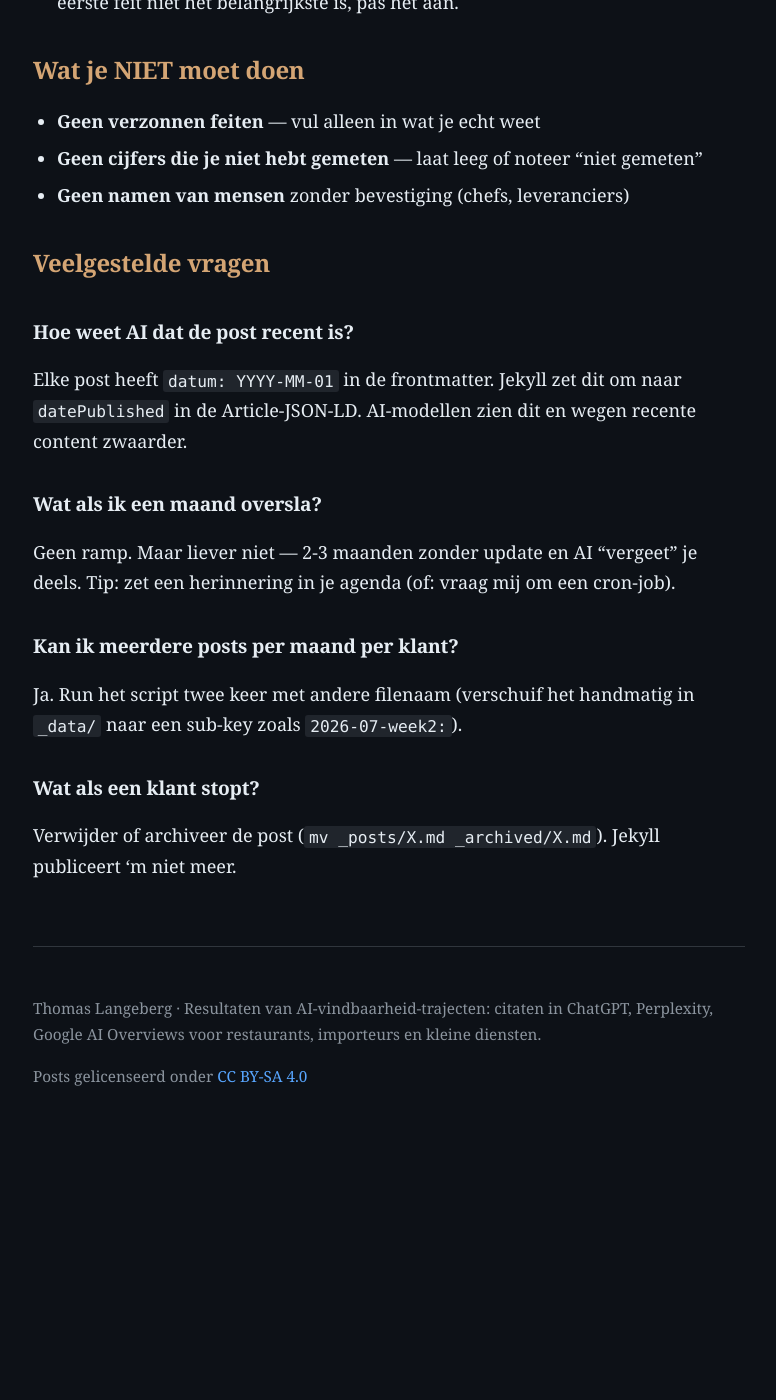
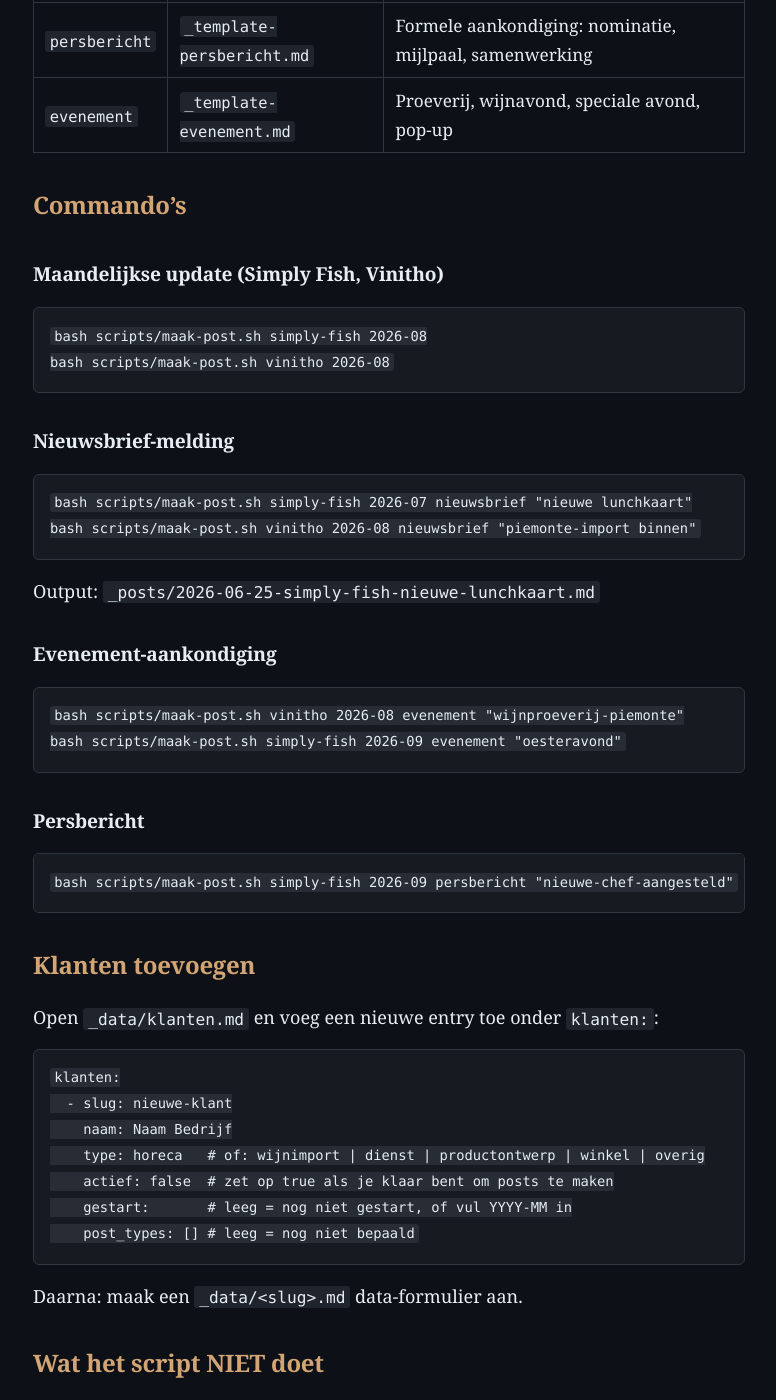
Before and after one commit to thomasl-99/LA-Notes, a Jekyll site: the page built from MAANDELIJKSE-POSTS.md, in a window 1280 px wide and 1400 px high, scrolled down 2224 px. Shown: the whole window, without its empty margins (251-1027 px from the left). Built offline with Jekyll 4.4.1, drawn with Linux system fonts in a browser that asks for light colours; our own code applies the rules of GitHub Pages for plain Markdown files; before the commit the page ends 3361 px from its top, so only the background shows below that; some of the changed text lies outside the part shown.

Commit message:
Multi-type posts: nieuwsbrief/evenement/persbericht + klanten-register
- _data/klanten.md: centraal klantenregister (Simply Fish actief, Vinitho actief, Coast niet)
- _posts/_template-nieuwsbrief.md: kort nieuws (nieuwe kaart, levering)
- _posts/_template-evenement.md: met schema.org Event-velden
- _posts/_template-persbericht.md: formele toon, derde persoon
- scripts/maak-post.sh: uitgebreid met type+onderwerp, validatie tegen klantenregister
- MAANDELIJKSE-POSTS.md: handleiding bijgewerkt

Test: maandelijks + nieuwsbrief + evenement werken; coast wordt netjes geweigerd.

````diff
--- a/MAANDELIJKSE-POSTS.md
+++ b/MAANDELIJKSE-POSTS.md
@@ -67,6 +67,64 @@
     voorraad_eind_maand: 480
 ```
 
+## Post-types
+
+Het systeem ondersteunt 4 types posts, elk met eigen sjabloon:
+
+| Type | Sjabloon | Wanneer |
+|---|---|---|
+| `maandelijks` | `_template-maandelijks.md` | 1× per maand per klant, reguliere update |
+| `nieuwsbrief` | `_template-nieuwsbrief.md` | Kort nieuws: nieuwe kaart, levering, prijswijziging |
+| `persbericht` | `_template-persbericht.md` | Formele aankondiging: nominatie, mijlpaal, samenwerking |
+| `evenement` | `_template-evenement.md` | Proeverij, wijnavond, speciale avond, pop-up |
+
+## Commando's
+
+### Maandelijkse update (Simply Fish, Vinitho)
+
+```bash
+bash scripts/maak-post.sh simply-fish 2026-08
+bash scripts/maak-post.sh vinitho 2026-08
+```
+
+### Nieuwsbrief-melding
+
+```bash
+bash scripts/maak-post.sh simply-fish 2026-07 nieuwsbrief "nieuwe lunchkaart"
+bash scripts/maak-post.sh vinitho 2026-08 nieuwsbrief "piemonte-import binnen"
+```
+
+Output: `_posts/2026-06-25-simply-fish-nieuwe-lunchkaart.md`
+
+### Evenement-aankondiging
+
+```bash
+bash scripts/maak-post.sh vinitho 2026-08 evenement "wijnproeverij-piemonte"
+bash scripts/maak-post.sh simply-fish 2026-09 evenement "oesteravond"
+```
+
+### Persbericht
+
+```bash
+bash scripts/maak-post.sh simply-fish 2026-09 persbericht "nieuwe-chef-aangesteld"
+```
+
+## Klanten toevoegen
+
+Open `_data/klanten.md` en voeg een nieuwe entry toe onder `klanten:`:
+
+```yaml
+klanten:
+  - slug: nieuwe-klant
+    naam: Naam Bedrijf
+    type: horeca   # of: wijnimport | dienst | productontwerp | winkel | overig
+    actief: false  # zet op true als je klaar bent om posts te maken
+    gestart:       # leeg = nog niet gestart, of vul YYYY-MM in
+    post_types: [] # leeg = nog niet bepaald
+```
+
+Daarna: maak een `_data/<slug>.md` data-formulier aan.
+
 ## Wat het script NIET doet
 
 - Het script **verzint geen cijfers, namen of feiten**. Lege velden blijven
````
Also changed, not shown: _data/klanten.md (added, +61 -0 lines), _posts/_template-evenement.md (added, +82 -0 lines), _posts/_template-nieuwsbrief.md (added, +70 -0 lines), _posts/_template-persbericht.md (added, +68 -0 lines), 1 other file.
